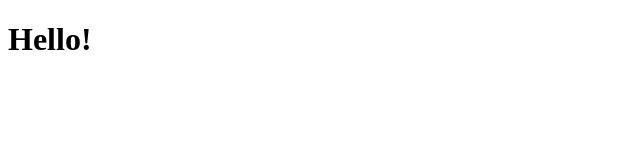
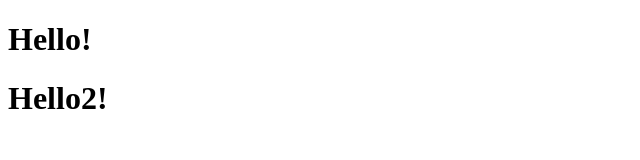
Before and after one commit to francescocassio/testRepo, a plain HTML site: page index.html in a window 1280 px wide. Shown: the whole page, without its empty margins (0-640 px from the left). Drawn offline with Linux system fonts and the light colour scheme.

Commit message:
index caricato

```diff
--- a/index.html
+++ b/index.html
@@ -7,5 +7,6 @@
 </head>
 <body>
     <h1>Hello!</h1>
+    <h1>Hello2!</h1>
 </body>
 </html>
```
